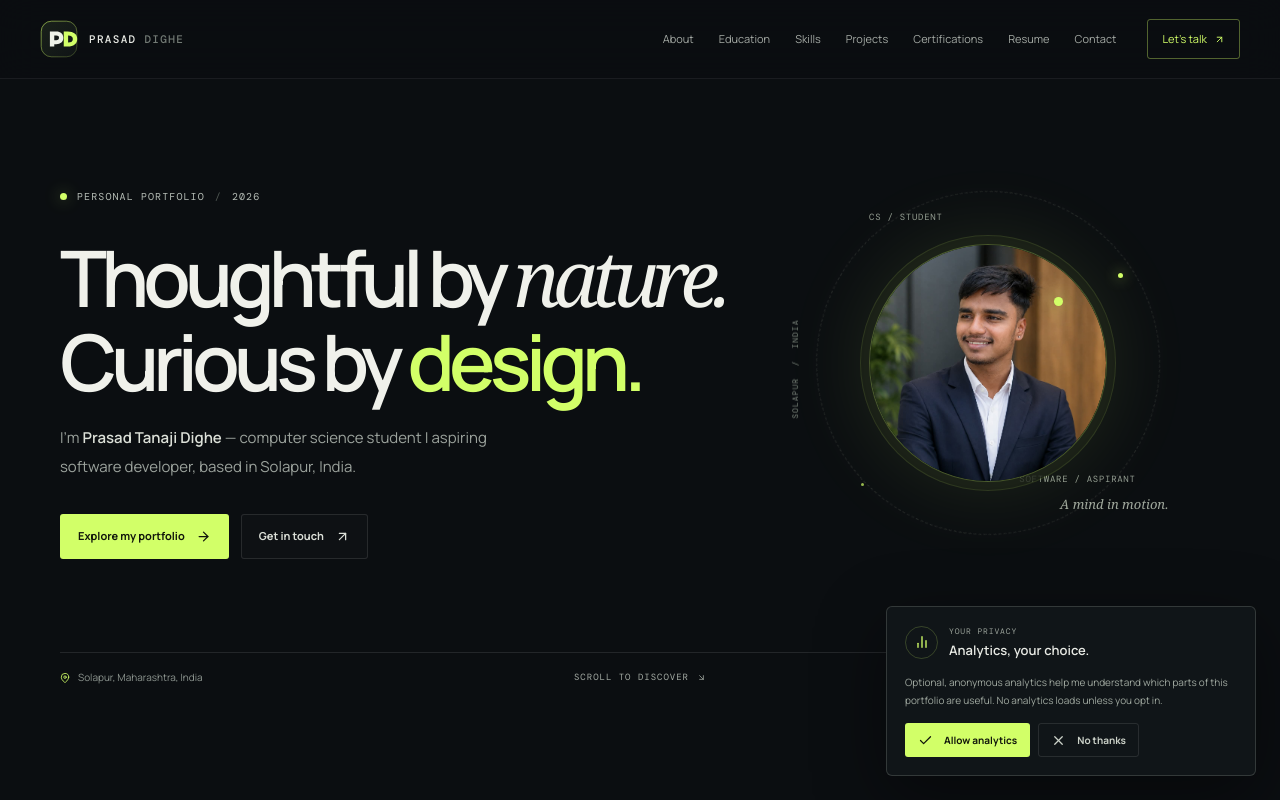
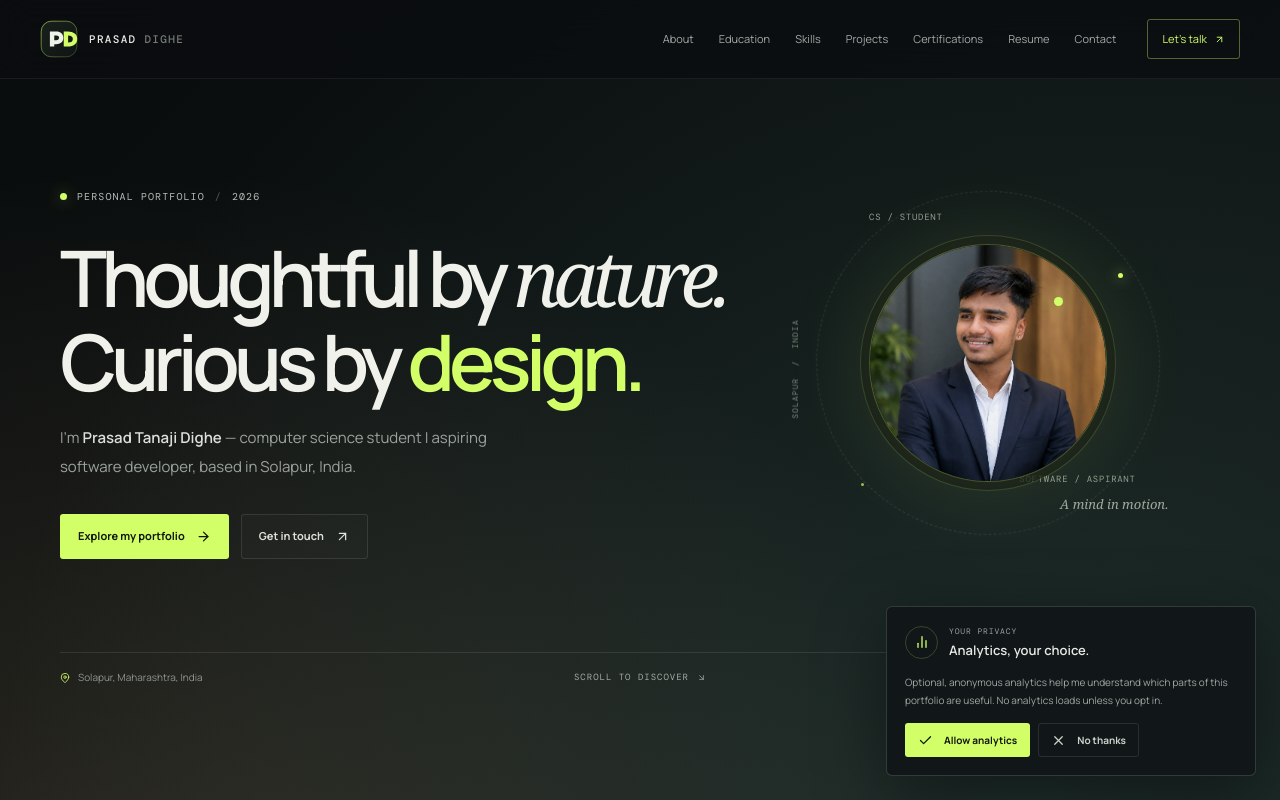
Before and after one commit to digheprasad/prasad-dighe-resume, a React (Vite) app: page / in a window 1280 px wide. Shown: the top 800 px of the page. Built offline with nearby package versions, Linux system fonts and the light colour scheme; no server answers.

Commit message:
Updated portfolio

```diff
--- a/src/styles.css
+++ b/src/styles.css
@@ -25,16 +25,40 @@
 
 * { box-sizing: border-box; }
 html { scroll-behavior: smooth; scroll-padding-top: 100px; }
-body { margin: 0; min-width: 320px; background: var(--background); }
+body {
+  margin: 0;
+  min-width: 320px;
+  background:
+    radial-gradient(circle at 12% 18%, rgba(146, 122, 91, .28), transparent 18%),
+    radial-gradient(circle at 80% 14%, rgba(102, 164, 155, .18), transparent 20%),
+    radial-gradient(circle at 58% 74%, rgba(168, 134, 93, .16), transparent 26%),
+    linear-gradient(135deg, #090c0d 0%, #111815 38%, #0d1011 100%);
+}
 body::before {
   position: fixed;
   z-index: -2;
   inset: 0;
-  background-image: linear-gradient(rgba(255,255,255,.015) 1px, transparent 1px), linear-gradient(90deg, rgba(255,255,255,.015) 1px, transparent 1px);
-  background-size: 64px 64px;
+  background-image:
+    linear-gradient(rgba(255,255,255,.013) 1px, transparent 1px),
+    linear-gradient(90deg, rgba(255,255,255,.013) 1px, transparent 1px),
+    radial-gradient(circle at center, rgba(255,255,255,.025), transparent 60%);
+  background-size: 64px 64px, 64px 64px, 100% 100%;
   content: "";
-  mask-image: linear-gradient(to bottom, black, transparent 84%);
+  mask-image: linear-gradient(to bottom, black, transparent 82%);
   pointer-events: none;
+}
+body::after {
+  position: fixed;
+  z-index: -3;
+  inset: -15% -10% auto auto;
+  width: 64vw;
+  height: 64vw;
+  border-radius: 45% 55% 60% 40% / 45% 40% 60% 55%;
+  background: rgba(162, 198, 167, .06);
+  filter: blur(56px);
+  content: "";
+  pointer-events: none;
+  transform: rotate(18deg);
 }
 button, input, textarea { font: inherit; }
 button, a { -webkit-tap-highlight-color: transparent; }
@@ -50,13 +74,18 @@ button:focus-visible, a:focus-visible, input:focus-visible, textarea:focus-visib
   z-index: -1;
   width: 370px;
   height: 370px;
-  border-radius: 50%;
-  background: rgba(210, 255, 104, .04);
+  border-radius: 38% 62% 56% 44% / 42% 43% 57% 58%;
+  background: radial-gradient(circle, rgba(210, 255, 104, .12) 0%, rgba(210, 255, 104, .04) 30%, rgba(210, 255, 104, 0) 70%);
   filter: blur(110px);
   pointer-events: none;
+  opacity: .8;
 }
 .ambient-one { top: 5%; right: -210px; }
-.ambient-two { top: 58%; left: -290px; background: rgba(92, 130, 93, .035); }
+.ambient-two {
+  top: 58%;
+  left: -290px;
+  background: radial-gradient(circle, rgba(103, 148, 131, .14) 0%, rgba(92, 130, 93, .04) 35%, rgba(92, 130, 93, 0) 72%);
+}
 .section-wrap { width: min(var(--content-width), calc(100% - 96px)); margin-inline: auto; }
 .loading-screen {
   position: fixed;
```
